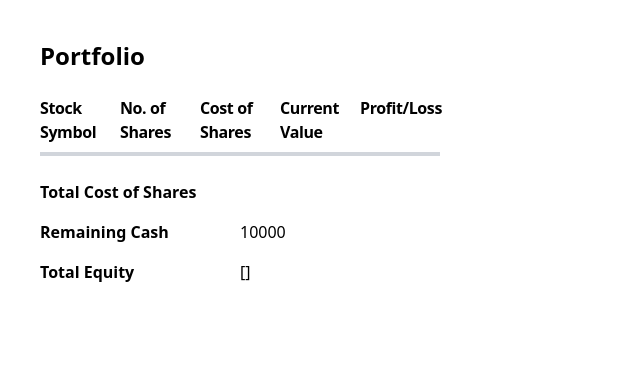
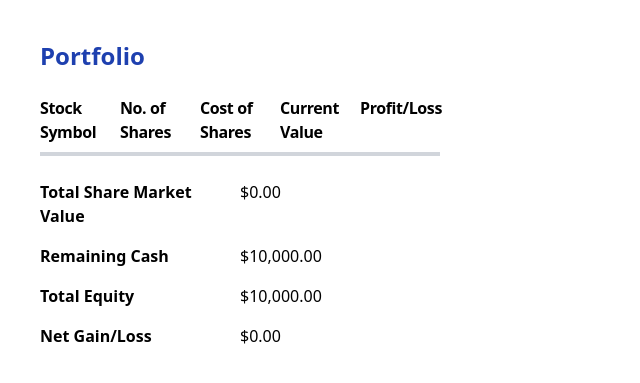
Before and after one commit to hateryx/efinance, a Flask app: page /portfolio in a window 1280 px wide. Shown: the part 78-461 px from the top of the page, without its empty margins (0-640 px from the left). Run offline with Flask 3, Linux system fonts and the light colour scheme; a user stored in the database is signed in.

Commit message:
Improved layouts and added usd filters to properly display financial values

```diff
--- a/app.py
+++ b/app.py
@@ -20,11 +20,13 @@ fin_app = Flask(__name__)
 fin_app.secret_key = "Hello World"
 fin_app.config['SQLALCHEMY_DATABASE_URI'] = 'sqlite:///finance.db'
 fin_app.config["SQLALCHEMY_TRACK_MODIFICATIONS"] = False
+fin_app.jinja_env.filters['usd'] = usd
 
 db = SQLAlchemy(fin_app)
 
 with fin_app.app_context():
     conn = db.engine.connect()
+
 
 
 class users(db.Model):
@@ -74,6 +76,15 @@ class cash_running_bal(db.Model):
         self.amount_change = amount_change
         self.cash_end_bal = cash_end_bal
 
+
+
+@fin_app.after_request
+def after_request(response):
+    """Ensure responses aren't cached"""
+    response.headers["Cache-Control"] = "no-cache, no-store, must-revalidate"
+    response.headers["Expires"] = 0
+    response.headers["Pragma"] = "no-cache"
+    return response
 
 @fin_app.route('/')
 def index():
@@ -174,7 +185,7 @@ def login():
 
         # Redirect user to home page
 
-        return render_template("portfolio.html")
+        return redirect("/portfolio")
 
     # User reached route via GET (as by clicking a link or via redirect)
     else:
@@ -235,6 +246,8 @@ def portfolio():
     # shortlist the stocks held
     stock_portfolio = []
 
+    total_share_value = 0
+
     for each in stock_hash_map_to_list:
         stock_stats = {"stock": "", "no_of_shares": 0,
                        "total_cost": 0, "market_value": 0, "profit_loss": 0}
@@ -254,9 +267,12 @@ def portfolio():
             stock_stats["total_cost"] = pro_rata_cost
             stock_stats["market_value"] = market_price
             stock_stats["profit_loss"] = market_price - pro_rata_cost
+
+            total_share_value += market_price
+
             stock_portfolio.append(stock_stats)
 
-    return render_template("portfolio.html", portfolio=stock_portfolio, cash=current_cash, test=stock_portfolio)
+    return render_template("portfolio.html", portfolio=stock_portfolio, cash=current_cash, test=stock_portfolio,total_share_value=total_share_value)
 
 
 @fin_app.route("/quote", methods=["GET", "POST"])
--- /dev/null
+++ b/requirements.txt
@@ -0,0 +1,4 @@
+import Flask
+import SQLAlchemy
+import flask_sqlalchemy
+import python-dotenv
--- a/templates/layout.html
+++ b/templates/layout.html
@@ -71,10 +71,9 @@
     button.addEventListener("click", () => {
       const expanded = button.getAttribute("aria-expanded") === "true" || false;
       button.setAttribute("aria-expanded", !expanded);
-      // menu.classList.toggle("hidden");
       const largeScreenClass = "hidden md:flex md:space-x-8 text-gray-100";
       const smallScreenClass =
-        "absolute mt-20 z-0 inset-0 min-h-screen bg-yellow-300 place-items-center flex flex-col md:space-x-8 text-blue-900 space-y-10 py-20";
+        "transition-all ease-in-out absolute mt-20 z-0 inset-0 min-h-screen bg-yellow-300 place-items-center flex flex-col md:space-x-8 text-blue-900 space-y-10 py-20";
 
       if (!expanded) {
         largeScreenClass
--- a/templates/portfolio.html
+++ b/templates/portfolio.html
@@ -1,9 +1,9 @@
-{% extends "layout.html" %} {% block title %} List of Users {% endblock %} {%
+{% extends "layout.html" %} {% block title %} {% endblock %} {%
 block main %}
-<div class="flex flex-col md:flex-row m-8 md:m-10">
+<div class="flex flex-col md:flex-row m-8 md:m-10 mt-10">
   <!-- Portfolio section -->
   <div class="section md:w-1/3">
-    <h2 class="text-2xl font-bold mb-4">Portfolio</h2>
+    <h2 class="text-2xl font-bold mb-4 text-blue-800">Portfolio</h2>
     <div
       class="grid grid-cols-5 border-b-2 border-gray-300 py-2 tracking-tight text-sm md:text-base font-semibold"
     >
@@ -14,26 +14,30 @@ block main %}
       <h5>Profit/Loss</h5>
     </div>
     {% for stock in portfolio %}
-    <div class="grid grid-cols-5 py-2">
-      <div class="font-medium">{{ stock.stock }}</div>
-      <div class="font-medium">{{ stock.no_of_shares }}</div>
-      <div class="font-medium">{{ stock.total_cost }}</div>
-      <div class="font-medium">{{ stock.market_value }}</div>
-      <div class="font-medium">{{ stock.profit_loss }}</div>
+    <div class="grid grid-cols-5 py-2 text-sm md:text-base">
+      <div class="font-light">{{ stock.stock }}</div>
+      <div class="font-light">{{ stock.no_of_shares }}</div>
+      <div class="font-light">{{ stock.total_cost|usd }}</div>
+      <div class="font-light">{{ stock.market_value|usd }}</div>
+      <div class="font-light">{{ stock.profit_loss|usd }}</div>
     </div>
     {% endfor %}
-    <div class="finstats border-t-2 border-gray-300 pt-4">
+    <div class="finstats border-t-2 border-gray-300 pt-4 text-sm md:text-base">
       <div class="grid grid-cols-2 py-2">
-        <div class="font-semibold">Total Cost of Shares</div>
-        <div class="font-medium">{{ cost }}</div>
+        <div class="font-semibold">Total Share Market Value</div>
+        <div class="font-light">{{ total_share_value|usd }}</div>
       </div>
       <div class="grid grid-cols-2 py-2">
         <div class="font-semibold">Remaining Cash</div>
-        <div class="font-medium">{{ cash }}</div>
+        <div class="font-light">{{ cash|usd }}</div>
       </div>
       <div class="grid grid-cols-2 py-2">
         <div class="font-semibold">Total Equity</div>
-        <div class="font-medium">{{ test }}</div>
+        <div class="font-light">{{ (cash + total_share_value)|usd }}</div>
+      </div>
+      <div class="grid grid-cols-2 py-2">
+        <div class="font-semibold">Net Gain/Loss</div>
+        <div class="font-light">{{ (cash + total_share_value - 10000)|usd }}</div>
       </div>
     </div>
   </div>
```
Also changed, not shown: helpers.py (line endings or trailing spaces), instance/finance.db.
